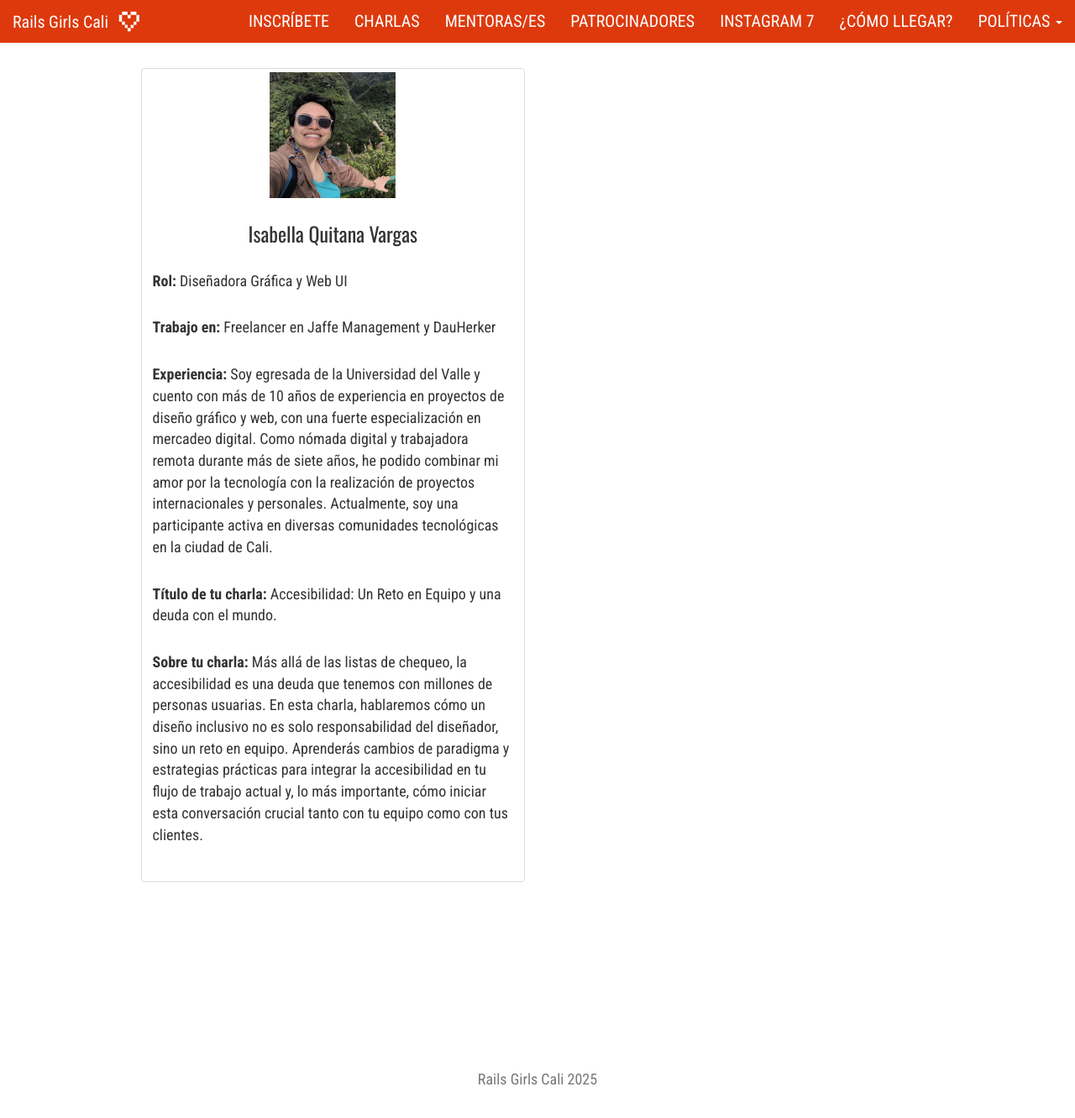
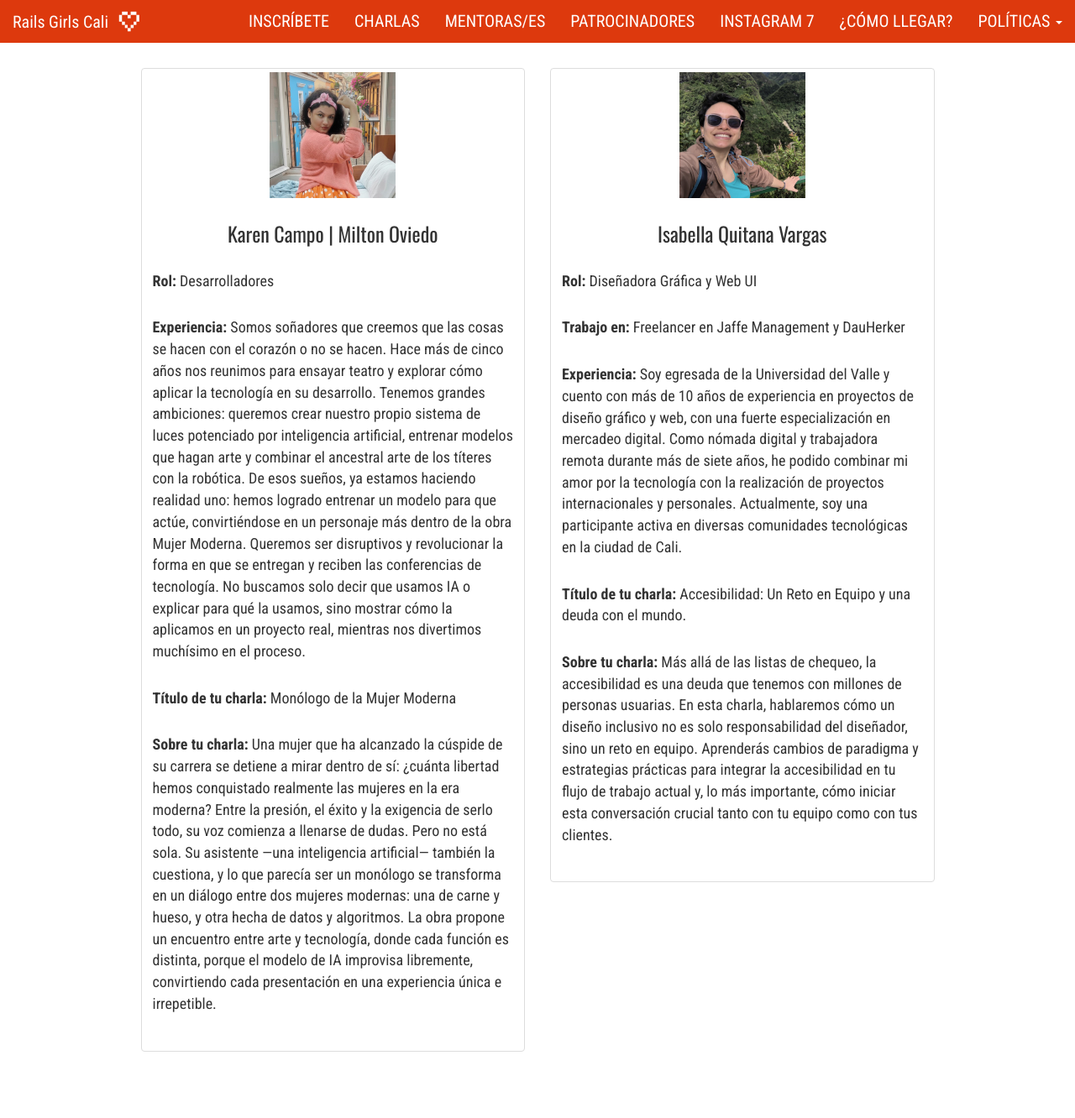
Before and after one commit to railsgirls-cali/railsgirls-cali.github.io, a Jekyll site: the page built from _pages/talks.md, in a window 1280 px wide and 1400 px high, scrolled down 243 px. Shown: the top 1332 px of the window at 84% size. Built offline with Jekyll 4.4.1, drawn with Linux system fonts in a browser that asks for light colours; nearby versions of some CDN libraries.

Commit message:
added Karen as speakers

```diff
--- a/_data/talks.yml
+++ b/_data/talks.yml
@@ -1,5 +1,20 @@
+- name: Karen Campo | Milton Oviedo
+  image: /assets/images/speakers/2025/karen.jpeg
+  role: Desarrolladores
+  experience: >
+    Somos soñadores que creemos que las cosas se hacen con el corazón o no se hacen. Hace más de cinco años nos reunimos para ensayar teatro y explorar cómo aplicar la tecnología en su desarrollo.
+    Tenemos grandes ambiciones: queremos crear nuestro propio sistema de luces potenciado por inteligencia artificial, entrenar modelos que hagan arte y combinar el ancestral arte de los títeres con la robótica.
+    De esos sueños, ya estamos haciendo realidad uno: hemos logrado entrenar un modelo para que actúe, convirtiéndose en un personaje más dentro de la obra Mujer Moderna.
+    Queremos ser disruptivos y revolucionar la forma en que se entregan y reciben las conferencias de tecnología. No buscamos solo decir que usamos IA o explicar para qué la usamos, sino mostrar cómo la aplicamos en un proyecto real, mientras nos divertimos muchísimo en el proceso.
+  talk_title: >
+    Monólogo de la Mujer Moderna
+  talk_description: >
+    Una mujer que ha alcanzado la cúspide de su carrera se detiene a mirar dentro de sí: ¿cuánta libertad hemos conquistado realmente las mujeres en la era moderna? Entre la presión, el éxito y la exigencia de serlo todo, su voz comienza a llenarse de dudas.
+    Pero no está sola. Su asistente —una inteligencia artificial— también la cuestiona, y lo que parecía ser un monólogo se transforma en un diálogo entre dos mujeres modernas: una de carne y hueso, y otra hecha de datos y algoritmos.
+    La obra propone un encuentro entre arte y tecnología, donde cada función es distinta, porque el modelo de IA improvisa libremente, convirtiendo cada presentación en una experiencia única e irrepetible.
+
 - name: Isabella Quitana Vargas
-  image: /assets/images/speakers/isabella.jpeg
+  image: /assets/images/speakers/2025/isabella.jpeg
   role: Diseñadora Gráfica y Web UI
   company: Freelancer en Jaffe Management y DauHerker
   experience: >
--- a/_pages/talks.md
+++ b/_pages/talks.md
@@ -25,9 +25,11 @@ permalink: /talks/
                 <p class="role-container">
                     <span class="strong">Rol:</span> {{ talk.role }}
                 </p>
+                {% if talk.company %}
                 <p>
                     <span class="strong">Trabajo en:</span> {{ talk.company }}
                 </p>
+                {% endif %}
                 <p>
                     <span class="strong">Experiencia:</span> {{ talk.experience }}
                 </p>
```
Also changed, not shown: assets/images/speakers/2025/isabella.jpeg (added), assets/images/speakers/2025/karen.jpeg (added), assets/images/speakers/isabella.jpeg (deleted).
